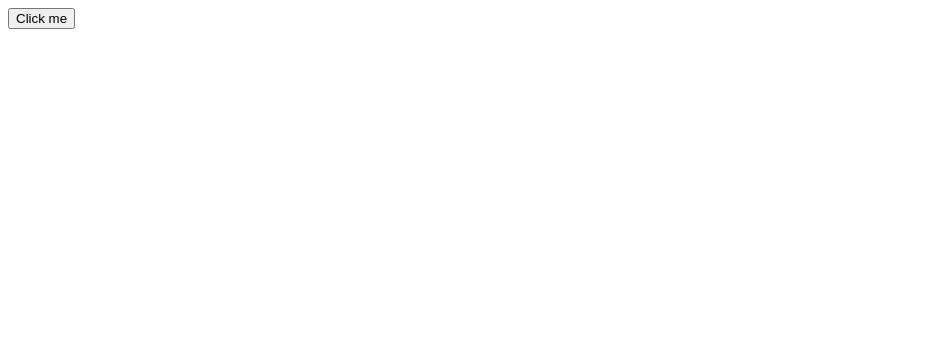
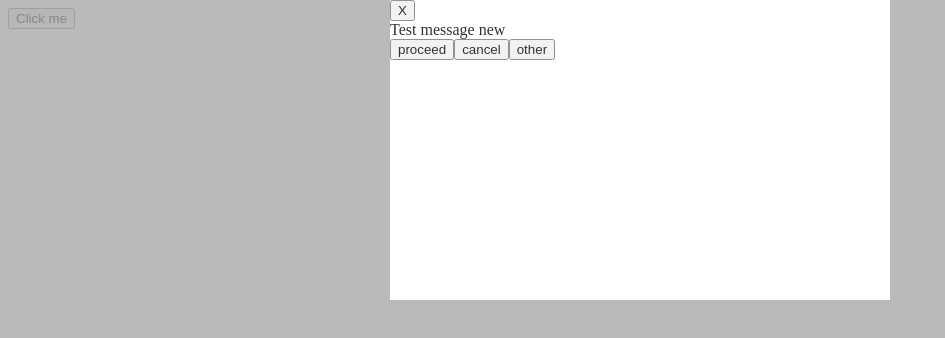
Before and after one commit to Dracohydrus/simple-popup, a plain HTML site: page index.html in a window 1280 px wide. Both pictures are taken after a click on the button "Click me". Shown: the whole page, without its empty margins (0-945 px from the left). Drawn offline with Linux system fonts and the light colour scheme.

Commit message:
Set popup functionality
- Popup will now close and console output message based on selected button

```diff
--- a/index.html
+++ b/index.html
@@ -9,21 +9,19 @@
     <title>ClearCalcs Coding Challenge</title>
 </head>
 <body>
-    <div class="content">
+    <div class="content" data-content>
         <button id="button1">Click me</button>
     </div>
-    <template>
+    <template data-popup>
         <div class="background">
             <div class="popupWrapper">
                 <div class="popup">
-                    <button class="closeButton">X</button>
-                    <div class="content">
-                        <div class="message">
+                    <button data-close-button>X</button>
+                    <div class="message" data-message>
 
-                        </div>
-                        <div class="actions">
+                    </div>
+                    <div class="actions" data-actions>
 
-                        </div>
                     </div>
                 </div>
             </div>
--- a/script.js
+++ b/script.js
@@ -0,0 +1,33 @@
+const clickMeButton = document.getElementById("button1")
+const content = document.querySelector("[data-content]")
+
+const createPopup = (message, actions=["Yes", "No"]) => {
+    const popup = document.querySelector("[data-popup]")
+    const popupFragment = popup.content.cloneNode(true).children[0]
+
+    const closeButton = popupFragment.querySelector("[data-close-button]")
+    closeButton.addEventListener("click",(e) => {
+        popupFragment.remove()
+    })
+
+    const messageComponent = popupFragment.querySelector("[data-message]")
+    const actionsComponent = popupFragment.querySelector("[data-actions]")
+    messageComponent.textContent = message;
+    actions.forEach((action) => {
+        actionsComponent.innerHTML += `<button data-button-${action}>${action}</button>`
+    })
+    actions.forEach((action) => {
+        const newButton = actionsComponent.querySelector(`[data-button-${action}]`)
+        newButton.addEventListener("click", (e) => {
+            console.log(e.target.innerHTML)
+            popupFragment.remove()
+        })
+    })
+
+    content.append(popupFragment)
+}
+
+
+clickMeButton.addEventListener("click", (e) => {
+    createPopup("Test message new", ["proceed", "cancel", "other"])
+})
```
